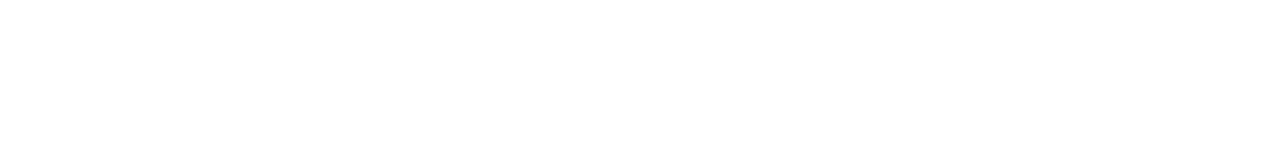
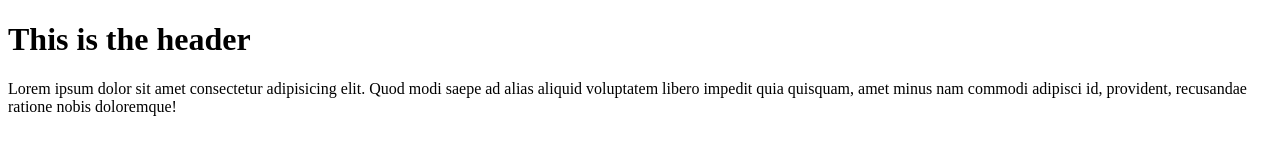
Before and after one commit to rc9525/mockup-homework, a plain HTML site: page index.html in a window 1280 px wide. Drawn offline with Linux system fonts and the light colour scheme.

Commit message:
added h1 and p on index.html

```diff
--- a/index.html
+++ b/index.html
@@ -7,6 +7,7 @@
     <title>Document</title>
 </head>
 <body>
-
+    <h1>This is the header</h1>
+    <p>Lorem ipsum dolor sit amet consectetur adipisicing elit. Quod modi saepe ad alias aliquid voluptatem libero impedit quia quisquam, amet minus nam commodi adipisci id, provident, recusandae ratione nobis doloremque!</p>
 </body>
 </html>
```
